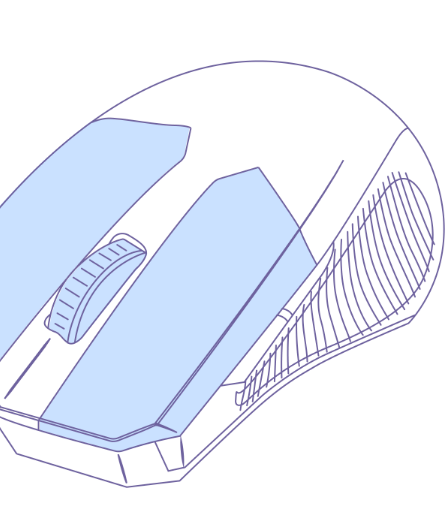
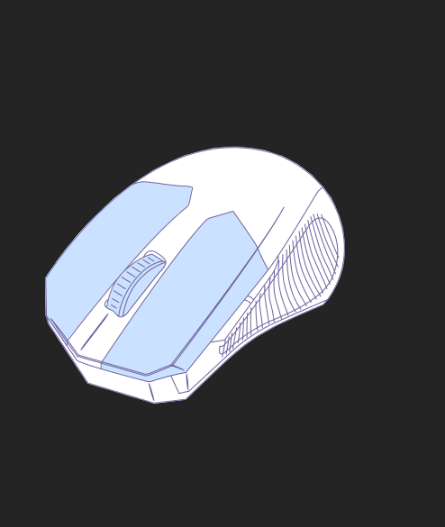
Before and after one commit to Rysted/mouse-events, a React (Vite) app: page / in a window 390 px wide. Shown: the part 145-672 px from the top of the page, 445 px wide, since content can reach past the window. Built offline with nearby package versions, Linux system fonts and the light colour scheme.

Commit message:
Mejorando responsividad

```diff
--- a/src/App.css
+++ b/src/App.css
@@ -22,15 +22,6 @@ main {
   z-index: 1;
   filter: hue-rotate(50deg);
 }
-
-/* img {
-  width: 500px;
-  position: absolute;
-  right: 0;
-  top: 50%;
-  left: 50%;
-}
-*/
 
 .mouse {
   position: relative;
@@ -64,3 +55,21 @@ main {
 .released {
   fill: #cae1ff;
 }
+
+@media (max-width: 768px) {
+  .mouse {
+    transform: scale(0.6);
+  }
+}
+
+@media (min-width: 1200px) {
+  .mouse {
+    transform: scale(1.3);
+  }
+}
+
+@media (min-width: 1900px) {
+  .mouse {
+    transform: scale(1.6);
+  }
+}
--- a/src/index.css
+++ b/src/index.css
@@ -3,8 +3,7 @@
   line-height: 1.5;
   font-weight: 400;
 
-  color-scheme: light dark;
-  color: rgba(255, 255, 255, 0.87);
+  color: #ffffffde;
   background-color: #242424;
 
   font-synthesis: none;
@@ -13,16 +12,3 @@
   -moz-osx-font-smoothing: grayscale;
   -webkit-text-size-adjust: 100%;
 }
-
-@media (prefers-color-scheme: light) {
-  :root {
-    color: #213547;
-    background-color: #ffffff;
-  }
-  a:hover {
-    color: #747bff;
-  }
-  button {
-    background-color: #f9f9f9;
-  }
-}
```
